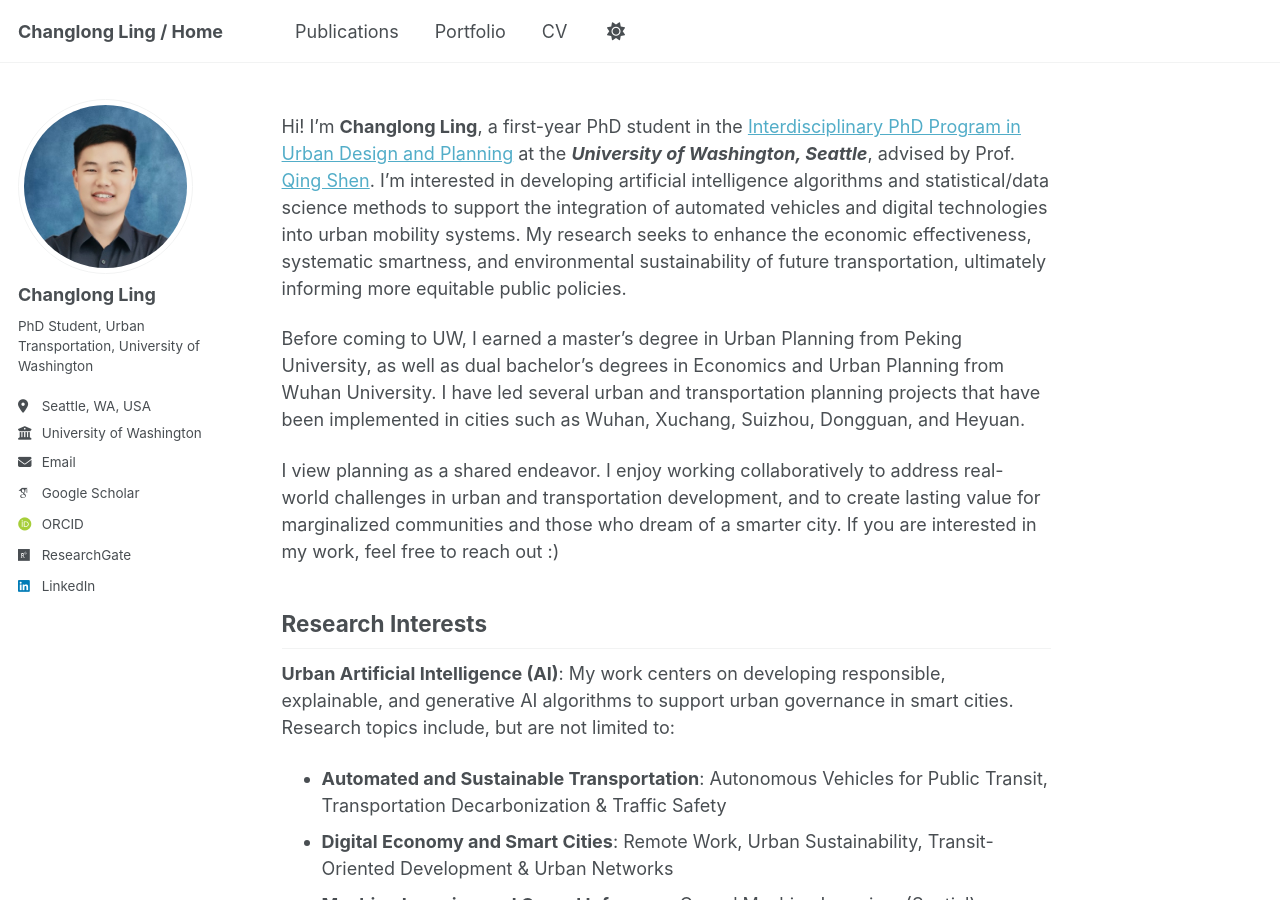
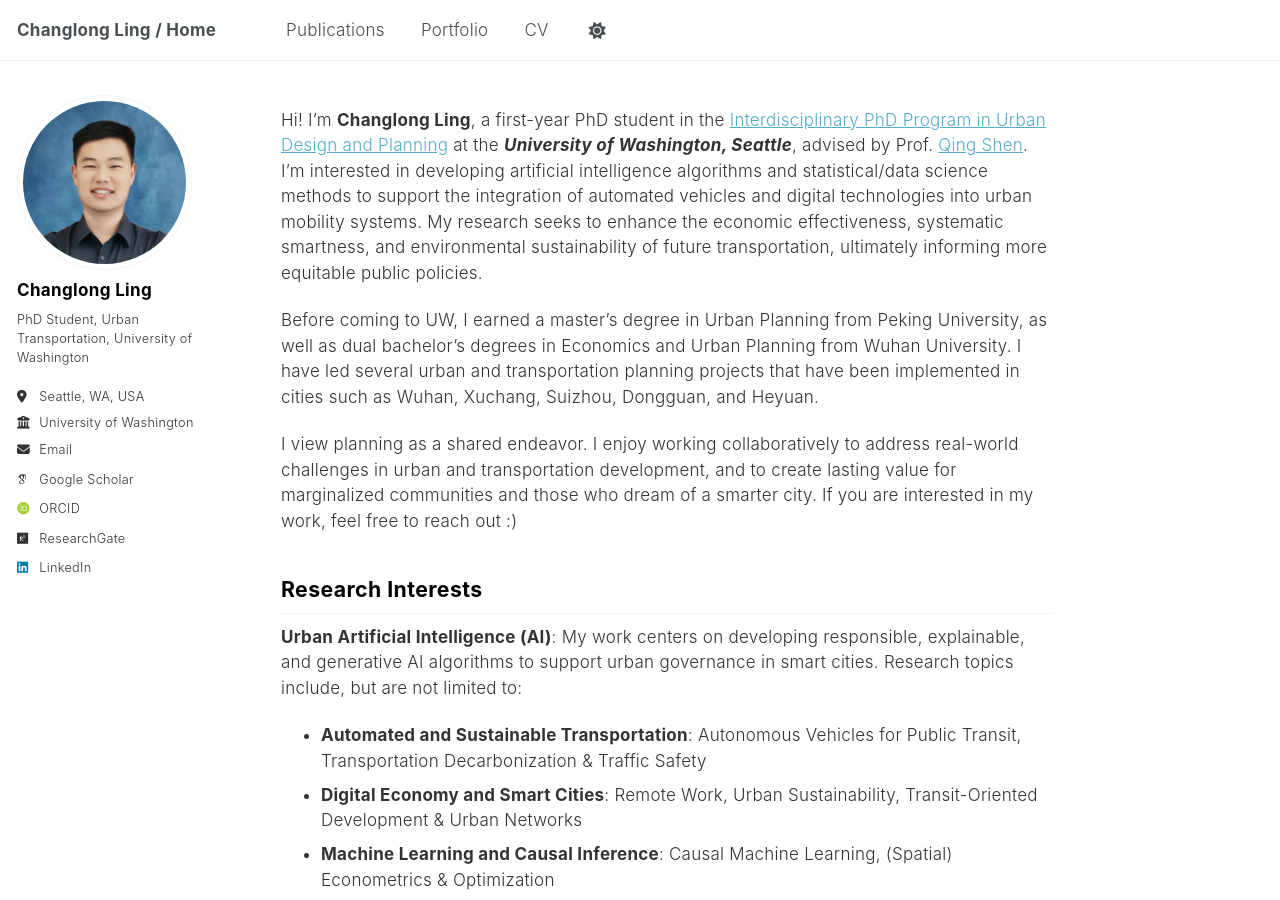
Before and after one commit to ChanglongLing/changlongling.github.io, a Jekyll site: the page built from _pages/about.md, in a window 1280 px wide and 900 px high. Built offline with Jekyll 4.4.1, drawn with Linux system fonts in a browser that asks for light colours; some web fonts are replaced; comment, search, counter and statistics services are not loaded.

Commit message:
Update head.html

```diff
--- a/_includes/head.html
+++ b/_includes/head.html
@@ -5,8 +5,12 @@
 {% include seo.html %}
 
 <link href="{% if site.atom_feed.path %}{{ site.atom_feed.path }}{% else %}{{ base_path }}/feed.xml{% endif %}" type="application/atom+xml" rel="alternate" title="{{ site.title }} Feed">
+
 <!-- Google Fonts -->
-<link href="https://fonts.googleapis.com/css2?family=Raleway:wght@400;600;700&family=Roboto:wght@300;400;700&display=swap" rel="stylesheet">
+<link href="https://fonts.googleapis.com/css2?family=Raleway:wght@300;400;600;700&display=swap" rel="stylesheet">
+
+<!-- Custom CSS -->
+<link rel="stylesheet" href="{{ '/assets/css/custom.css' | relative_url }}">
 
 <!-- http://t.co/dKP3o1e -->
 <meta name="HandheldFriendly" content="True">
```
